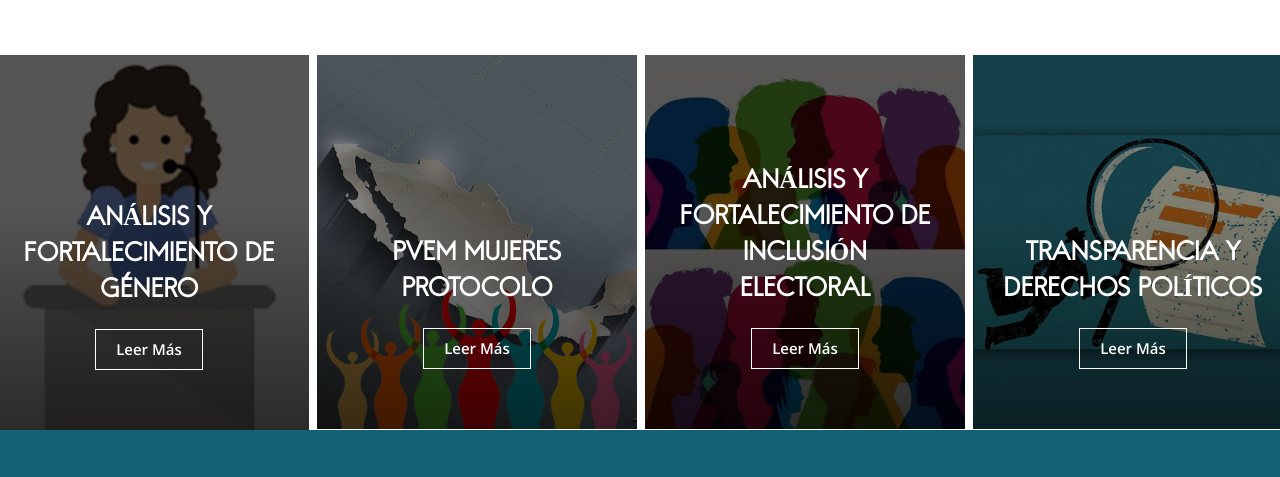
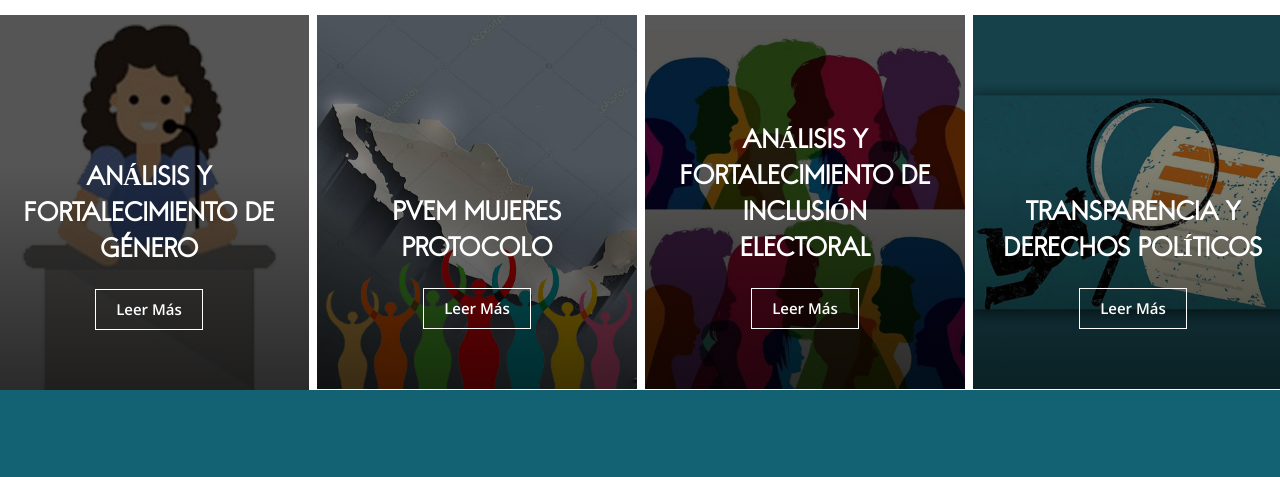
Before and after one commit to lextes/fortalecimiento, a plain HTML site: page index.html in a window 1280 px wide. Shown: the part 131-608 px from the top of the page. Drawn offline with nearby package versions, Linux system fonts and the light colour scheme; files whose address does not match are found by name.

Commit message:
Update index.html

```diff
--- a/index.html
+++ b/index.html
@@ -59,7 +59,7 @@
 </header>
 
 <!-- featured post -->
-<section style="margin-top:40px">
+<section >
   <div class="container-fluid p-sm-0">
     <div class="row featured-post-slider">
       <div class="col-lg-3 col-sm-6 mb-2 mb-lg-0 px-1">
```
